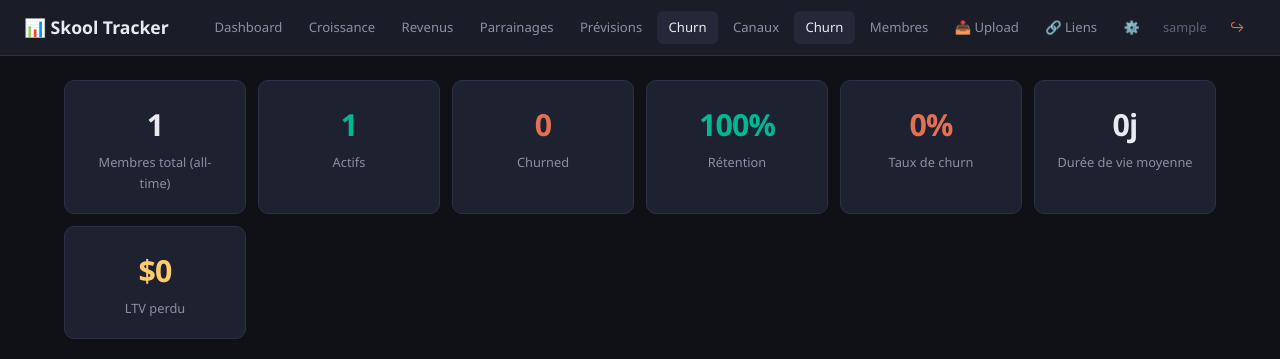
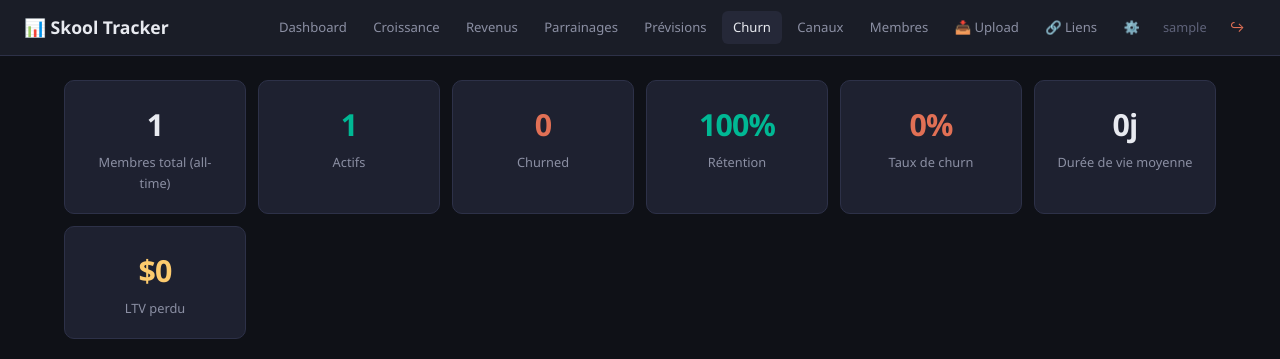
Before and after one commit to arnauddo-ui/skool-tracker, a Flask app: page /churn in a window 1280 px wide. Shown: the top 359 px of the page. Run offline with Flask 3, Linux system fonts and the light colour scheme; the visitor is signed in with stand-in values (Sample User, id 1); data comes from the database, SQL or seed files in the repository; data that the repository does not hold is empty.

Commit message:
Update base.html

```diff
--- a/templates/base.html
+++ b/templates/base.html
@@ -19,7 +19,6 @@
             <a href="/forecast" class="{% if request.path == '/forecast' %}active{% endif %}">Prévisions</a>
             <a href="/churn" class="{% if request.path == '/churn' %}active{% endif %}">Churn</a>
             <a href="/channels" class="{% if request.path == '/channels' %}active{% endif %}">Canaux</a>
-            <a href="/churn" class="{% if request.path == '/churn' %}active{% endif %}">Churn</a>
             <a href="/members" class="{% if request.path == '/members' %}active{% endif %}">Membres</a>
             <a href="/upload" class="{% if request.path == '/upload' %}active{% endif %}">📥 Upload</a>
             <a href="/links" class="{% if request.path == '/links' %}active{% endif %}">🔗 Liens</a>
```
